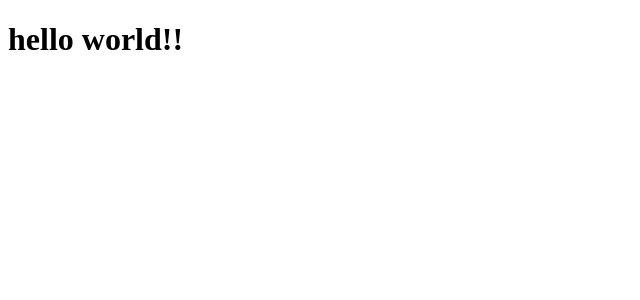
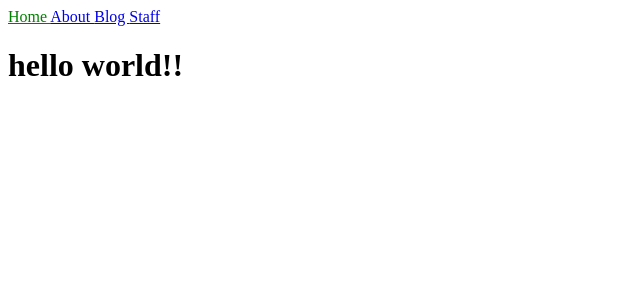
Before and after one commit to EliseAur/jekyll-decap-test, a Jekyll site: the page built from index.html, in a window 1280 px wide. Shown: the top 300 px of the page, without its empty margins (0-640 px from the left). Built offline with Jekyll 4.4.1, drawn with Linux system fonts in a browser that asks for light colours.

Commit message:
nav changes

```diff
--- a/_includes/navigation.html
+++ b/_includes/navigation.html
@@ -1,6 +1,6 @@
 <nav>
- {% for item in site.data.navigation %}
-  <a href="{{ item.link }}" {% if page.url == item.link %}class="current"{% endif %}>
+ {% for item in site.data.navigation.items %}
+  <a href="{{site.baseurl }}{{ item.link }}" {% if page.url == item.link %}class="current"{% endif %}>
    {{ item.name }}
   </a>
   {% endfor %}
```
